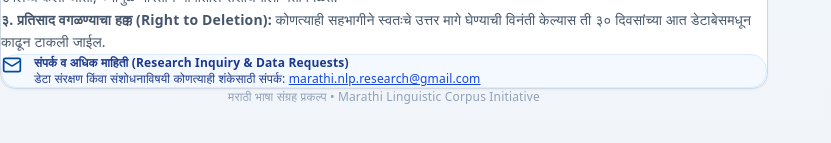
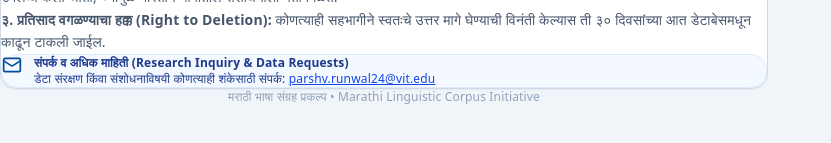
Before and after one commit to sablekunal/marathi-corpus-collection, a Next.js app: page /privacy in a window 1280 px wide. Shown: the part 537-680 px from the top of the page, without its empty margins (0-831 px from the left). Built offline with nearby package versions, Linux system fonts and the light colour scheme.

Commit message:
Updated Email ID

```diff
--- a/src/app/privacy/page.tsx
+++ b/src/app/privacy/page.tsx
@@ -126,7 +126,7 @@ export default function PrivacyPolicyPage() {
             <div className="text-xs text-blue-900 space-y-1">
               <div className="font-semibold">संपर्क व अधिक माहिती (Research Inquiry & Data Requests)</div>
               <div>
-                डेटा संरक्षण किंवा संशोधनाविषयी कोणत्याही शंकेसाठी संपर्क: <a href="mailto:marathi.nlp.research@gmail.com" className="font-medium text-blue-700 underline">marathi.nlp.research@gmail.com</a>
+                डेटा संरक्षण किंवा संशोधनाविषयी कोणत्याही शंकेसाठी संपर्क: <a href="mailto:parshv.runwal24@vit.edu" className="font-medium text-blue-700 underline">parshv.runwal24@vit.edu</a>
               </div>
             </div>
           </div>
```
